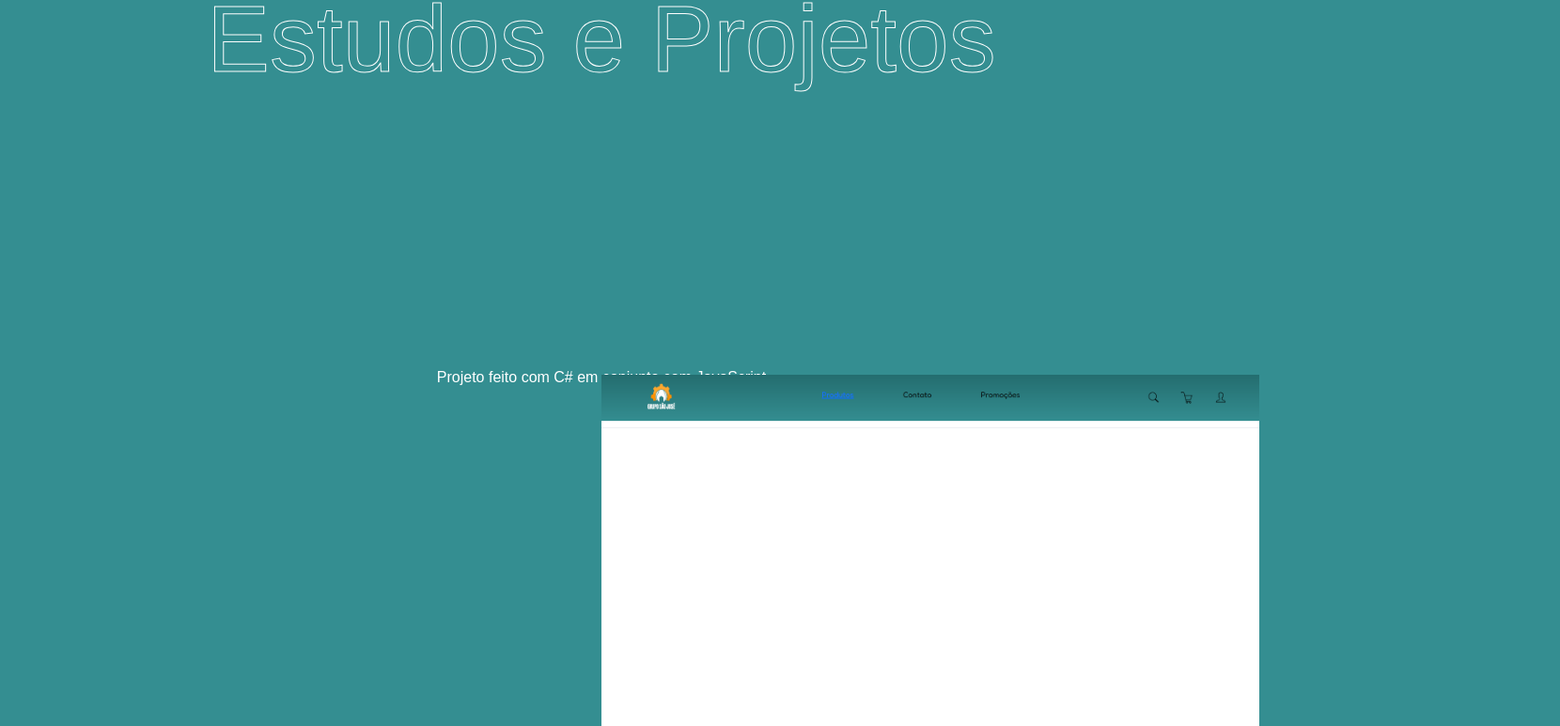
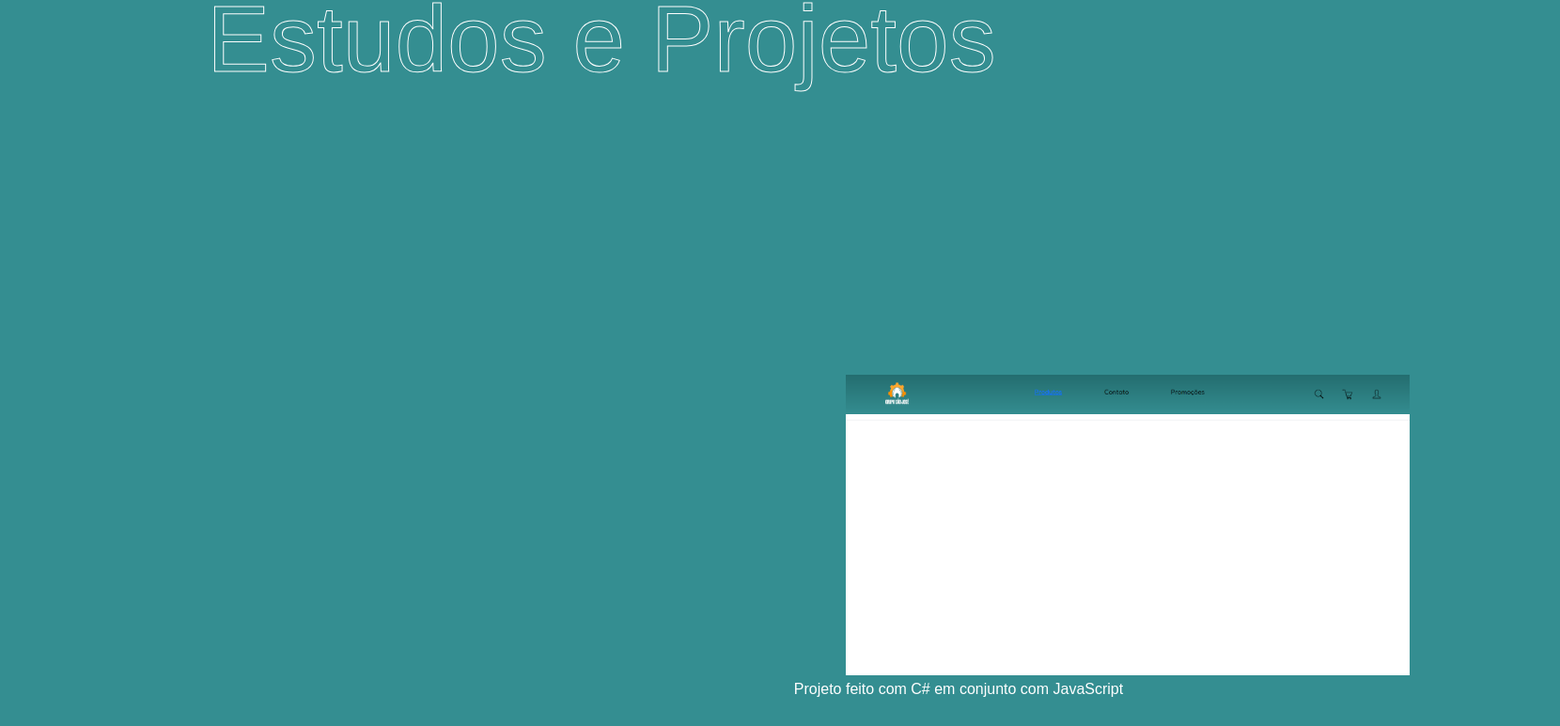
Before and after one commit to hnylp/portf-lio, a React (Create React App) app: page / in a window 1280 px wide. Shown: the part 1141-1914 px from the top of the page at 94% size, 1660 px wide, since content can reach past the window. After the commit the page ends 1884 px from the top, so only its background shows below. Built offline with nearby package versions, Linux system fonts and the light colour scheme; a web font is replaced by a local one.

Commit message:
Ajustando blocos de projeto

```diff
--- a/src/App.css
+++ b/src/App.css
@@ -20,11 +20,6 @@ p {
   color: white;
 }
 
-a
-{
-  color: white;
-
-}
 
 .App-header
 {
@@ -181,14 +176,29 @@ a
 
 }
 
+.red_hny_projeto
+{
+  display: flex;
+  flex-direction: column;
+
+}
+
 .red_hny_projeto_imagem
 {
   background-color: #ffffff;
   position: relative;
   top: 400px;
-  width: 700px;
-  left: 350px;
-  align-items: column;
+  width: 600px;
+  left: 900px;
+}
+
+.Descricao_red_hny
+{
+  position: relative;
+  top: 390px;
+  left: 380px;
+
+
 }
 
 
```
